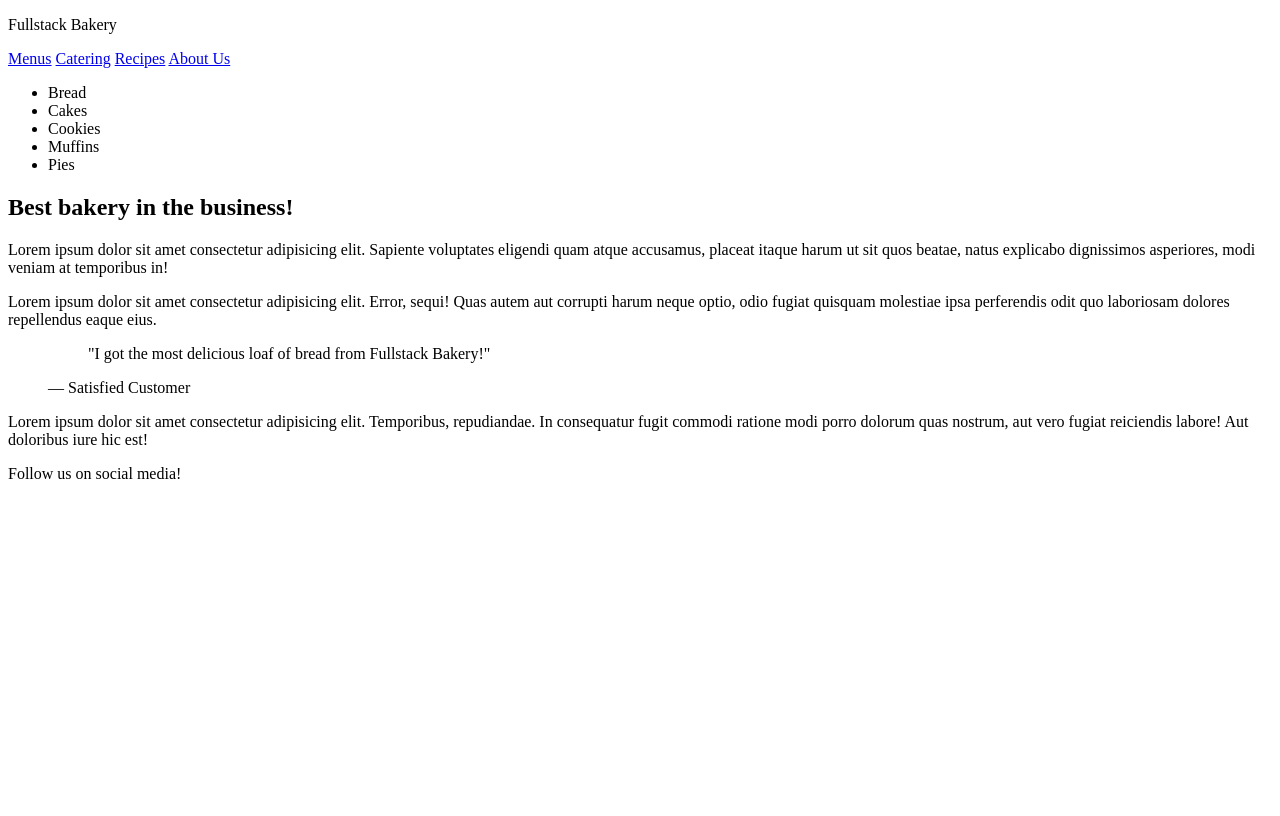
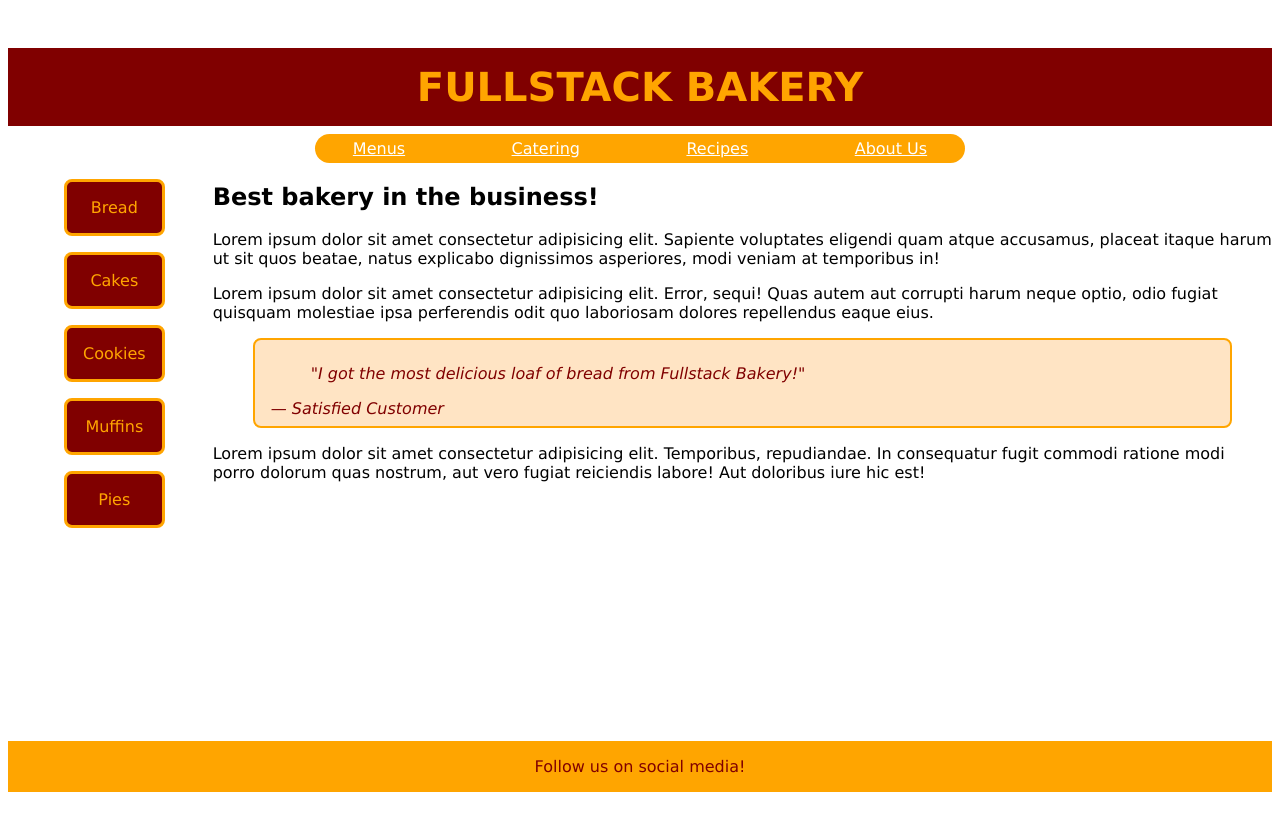
Before and after one commit to csmith535/Unit1.Bakery, a plain HTML site: page index.html in a window 1280 px wide. Drawn offline with Linux system fonts and the light colour scheme.

Commit message:
updated website visuals with external css

```diff
--- /dev/null
+++ b/index.css
@@ -0,0 +1,78 @@
+body {
+  font-family: Verdana, Geneva, Tahoma, sans-serif;
+  min-height: 100vh; /*set min height to viewport height*/
+  /* using this to push footer to bottom */
+  display: flex;
+  flex-direction: column;
+}
+
+.brand {
+  background-color: maroon;
+  font-size: 250%;
+  font-weight: bold;
+  color: orange;
+  text-align: center;
+  padding: 1rem;
+  margin-bottom: 0.2em;
+}
+
+nav {
+  display: flex;
+  flex-wrap: wrap;
+  gap: 4ch;
+  justify-content: space-around;
+  background-color: orange;
+  /* struggling to change text color */
+  width: 50vw;
+  margin: 0 auto; /* centers nav */
+  border-radius: 1em; /* round border */
+  padding: 0.3em;
+}
+
+a {
+  color: white; /* figured out how to change hyperlink colors */
+}
+
+main {
+  display: flex;
+  gap: 2em;
+  flex-grow: 1;
+}
+
+article {
+  flex-grow: 2;
+}
+
+li {
+  display: flex;
+  flex-direction: column;
+  gap: 1em;
+  background-color: maroon;
+  color: orange;
+  margin: 1em;
+  padding: 1em;
+  border: 0.2em solid orange;
+  border-radius: 0.5em;
+  align-items: center;
+}
+/* ask how to scale font and boxes the same way, depending on viewport size */
+
+.testimonial {
+  background-color: bisque;
+  color: maroon;
+  padding: 0.5em 1em;
+  margin-bottom: 0.5em;
+  border-radius: 0.5em;
+  border: 0.15em solid orange;
+  font-style: italic;
+}
+
+footer {
+  display: flex;
+  justify-content: center;
+  align-content: bottom;
+  background-color: orange;
+  color: maroon;
+  margin-bottom: 1em;
+  padding: 1em;
+}
--- a/index.html
+++ b/index.html
@@ -2,10 +2,11 @@
 <html lang="en">
   <head>
     <title>Fullstack Bakery</title>
+    <link rel="stylesheet" href="index.css" />
   </head>
   <body>
     <header>
-      <p class="brand">Fullstack Bakery</p>
+      <p class="brand">FULLSTACK BAKERY</p>
       <nav>
         <a href="#">Menus</a>
         <a href="#">Catering</a>
```
